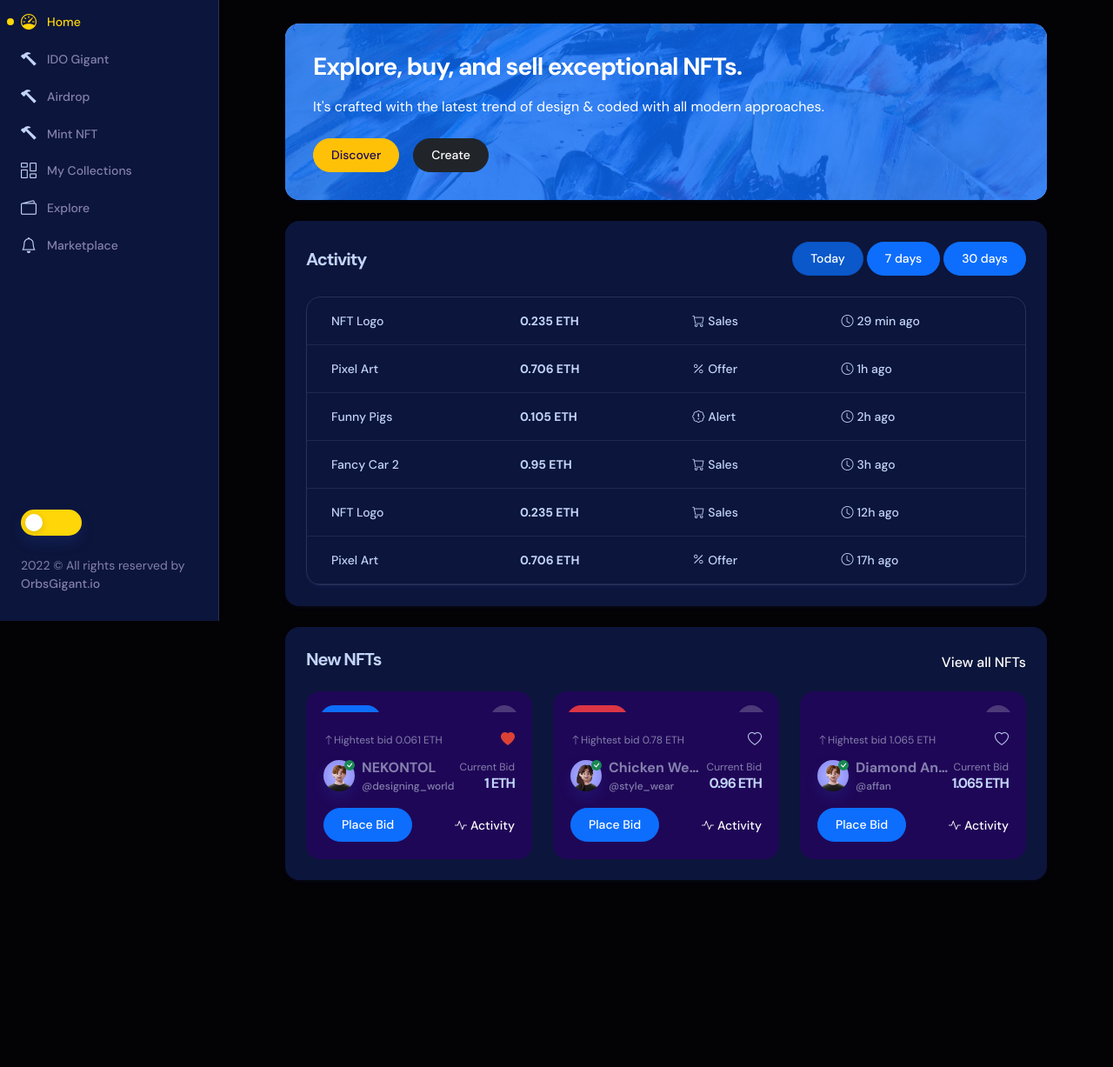
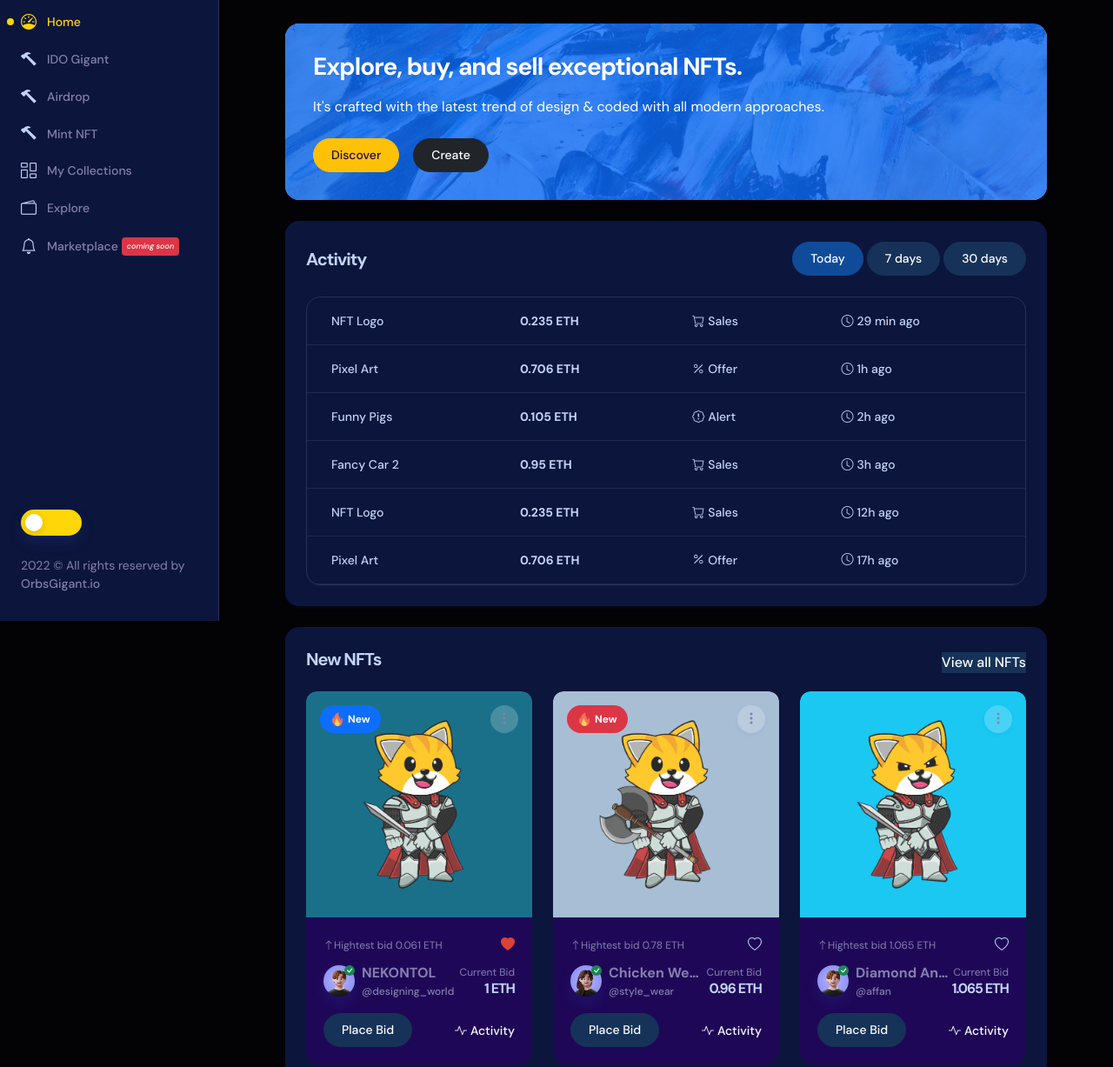
Before and after one commit to fandyyeah123/ihkintik, a plain HTML site: page index.html in a window 1280 px wide. Shown: the part 86-1313 px from the top of the page at 87% size. Before the commit the page ends 1130 px from the top, so only its background shows below. Drawn offline with Linux system fonts and the light colour scheme.

Commit message:
add label and change color button for dark mode

```diff
--- /dev/null
+++ b/css/main.css
@@ -0,0 +1,9 @@
+.sidebar-label {
+    background-color: #dc3545;
+    padding: 6px;
+    border-radius: 4px;
+    font-size: 9px;
+    color: #FFFFFF;
+    margin-left: 4px;
+    font-style: italic;
+}
--- a/index.html
+++ b/index.html
@@ -13,6 +13,8 @@
     <link rel="stylesheet" href="css/all-css-libraries.css">
     <!-- Core Stylesheet-->
     <link rel="stylesheet" href="style.css">
+    <!-- main style -->
+    <link rel="stylesheet" href="css/main.css" />
   </head>
   <body>
     <!-- Preloader-->
@@ -69,7 +71,7 @@
             <li><a  href="#"><i class="bi bi-hammer"></i>Mint NFT</a></li>
             <li><a  href="collection.html"><i class="bi bi-columns-gap"></i>My Collections</a></li>
             <li><a href="explore.html"><i class="bi bi-wallet2"></i>Explore</a></li>
-            <li><a href="#"><i class="bi bi-bell"></i>Marketplace</a></li>
+            <li><a href="#"><i class="bi bi-bell"></i>Marketplace <span class="sidebar-label">coming soon</span></a></li>
           </ul>
         </div>
         <div class="mt-auto">
@@ -264,7 +266,7 @@
                 <div class="row g-4 justify-content-center">
                   <div class="col-12 col-sm-6 col-xl-4">
                     <div class="nft-card card featured-card border-0 bg-gray">
-                      <div class="img-wrap"><img src="../assets/images/items/1.png" alt="">
+                      <div class="img-wrap"><img src="./images/items/1.png" alt="">
                         <!-- Badge -->
                         <div class="badge bg-primary position-absolute"><img src="img/core-img/fire.png" alt="">New</div>
                         <!-- Dropdown -->
@@ -310,7 +312,7 @@
                   </div>
                   <div class="col-12 col-sm-6 col-xl-4">
                     <div class="nft-card card featured-card border-0 bg-gray">
-                      <div class="img-wrap"><img src="../assets/images/items/2.png" alt="">
+                      <div class="img-wrap"><img src="./images/items/2.png" alt="">
                         <!-- Badge -->
                         <div class="badge bg-danger position-absolute"><img src="img/core-img/fire.png" alt="">New</div>
                         <!-- Dropdown -->
@@ -356,7 +358,7 @@
                   </div>
                   <div class="col-12 col-sm-6 col-xl-4">
                     <div class="nft-card card featured-card border-0 bg-gray">
-                      <div class="img-wrap"><img src="../assets/images/items/3.png" alt="">
+                      <div class="img-wrap"><img src="./images/items/3.png" alt="">
                         <!-- Dropdown -->
                         <div class="dropdown">
                           <button class="btn dropdown-toggle rounded-pill shadow-sm" id="dropdownqw3" type="button" data-bs-toggle="dropdown" aria-expanded="false"><i class="bi bi-three-dots-vertical"></i></button>
--- a/style.css
+++ b/style.css
@@ -421,6 +421,18 @@ textarea:invalid {
   background-color: transparent;
   border-color: transparent;
 }
+.btn-primary:hover  {
+  background-color: #104b9a;
+  border-color: #104b9a;
+}
+.btn-primary {
+  background-color: #163258;
+  border-color: #163258;
+}
+.btn-primary.active {
+  background-color: #104b9a;
+  border-color: #104b9a;
+}
 .btn-minimal.btn-primary {
   color: #0d6efd;
 }
```
